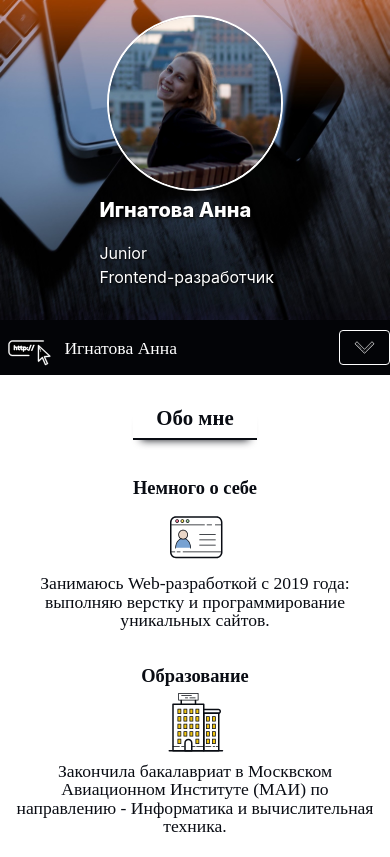
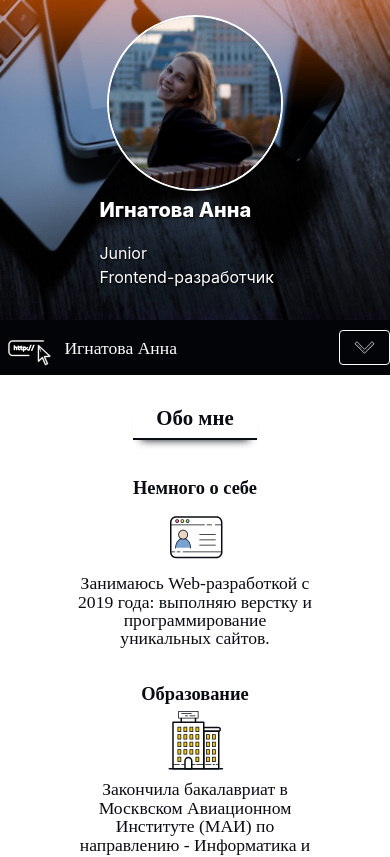
Before and after one commit to AnigalHub/Portfolio, a Nuxt app: page / in a window 390 px wide. Shown: the top 857 px of the page. Built offline with nearby package versions, Linux system fonts and the light colour scheme.

Commit message:
изменены цвета при темной теме девайса, добавлены отступы

```diff
--- a/pages/index.vue
+++ b/pages/index.vue
@@ -147,11 +147,11 @@ h4{
     background: #090c13;
   }
   #About, #Works,#Contacts{
-    background: #090c13;
+    background: #0b0e17;
     color: white !important;
   }
   #Skills,#Reviews{
-    background: #0c0f17;
+    background: #090c13;
     color: white !important;
   }
   h2{
@@ -292,6 +292,12 @@ h4{
         margin-top: 5%;
       }
     }
+    .text{
+      width: 65%;
+      display: block;
+      margin-right: auto;
+      margin-left: auto;
+    }
   }
   #Skills{
     .col{
@@ -341,6 +347,7 @@ h4{
     .flex-container > div {
       width:100% !important;
       margin-left: 20%;
+      margin-top: -2.5%;
     }
   }
 }
```
